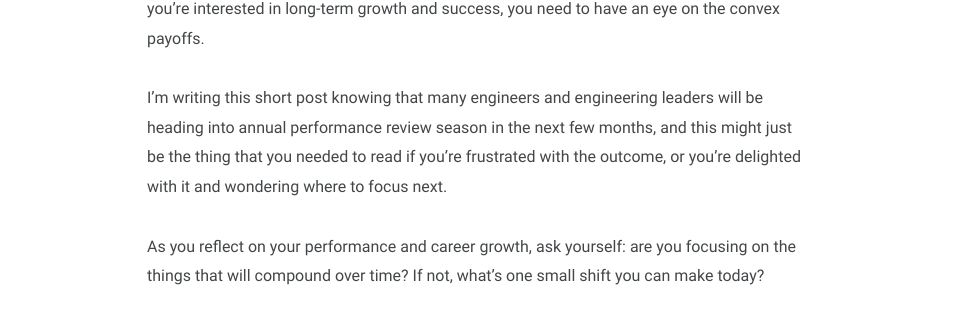
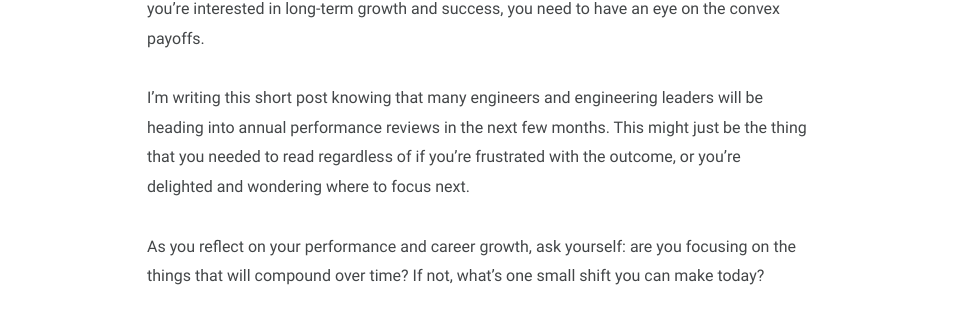
Before and after one commit to lukebriscoe/lukebriscoe.github.io, a Jekyll site: the page built from _posts/2025-02-11-convex-payoffs.md, in a window 1280 px wide. Shown: the part 1365-1675 px from the top of the page, without its empty margins (163-1116 px from the left). Built offline with Jekyll 4.4.1, drawn with Linux system fonts in a browser that asks for light colours.

Commit message:
further tweaks

```diff
--- a/_posts/2025-02-11-convex-payoffs.md
+++ b/_posts/2025-02-11-convex-payoffs.md
@@ -22,6 +22,6 @@ The idea is simple. Optimise for actions that are going to help you in the long-
 
 In the long-term, it’s the things in the convex payoffs bracket that help you stretch, grow, and perform better. It’s a false economy to optimise only for the things that you think really matter today — for example, your performance review rating, getting a bonus, or getting a pay rise. Sure, those things matter and might be incredibly important depending on your circumstances. But in the grand scheme of your career, they offer only marginal gains. If you’re interested in long-term growth and success, you need to have an eye on the convex payoffs.
 
-I’m writing this short post knowing that many engineers and engineering leaders will be heading into annual performance review season in the next few months, and this might just be the thing that you needed to read if you’re frustrated with the outcome, or you’re delighted with it and wondering where to focus next.
+I’m writing this short post knowing that many engineers and engineering leaders will be heading into annual performance reviews in the next few months. This might just be the thing that you needed to read regardless of if you’re frustrated with the outcome, or you’re delighted and wondering where to focus next.
 
 As you reflect on your performance and career growth, ask yourself: are you focusing on the things that will compound over time? If not, what’s one small shift you can make today?
```
